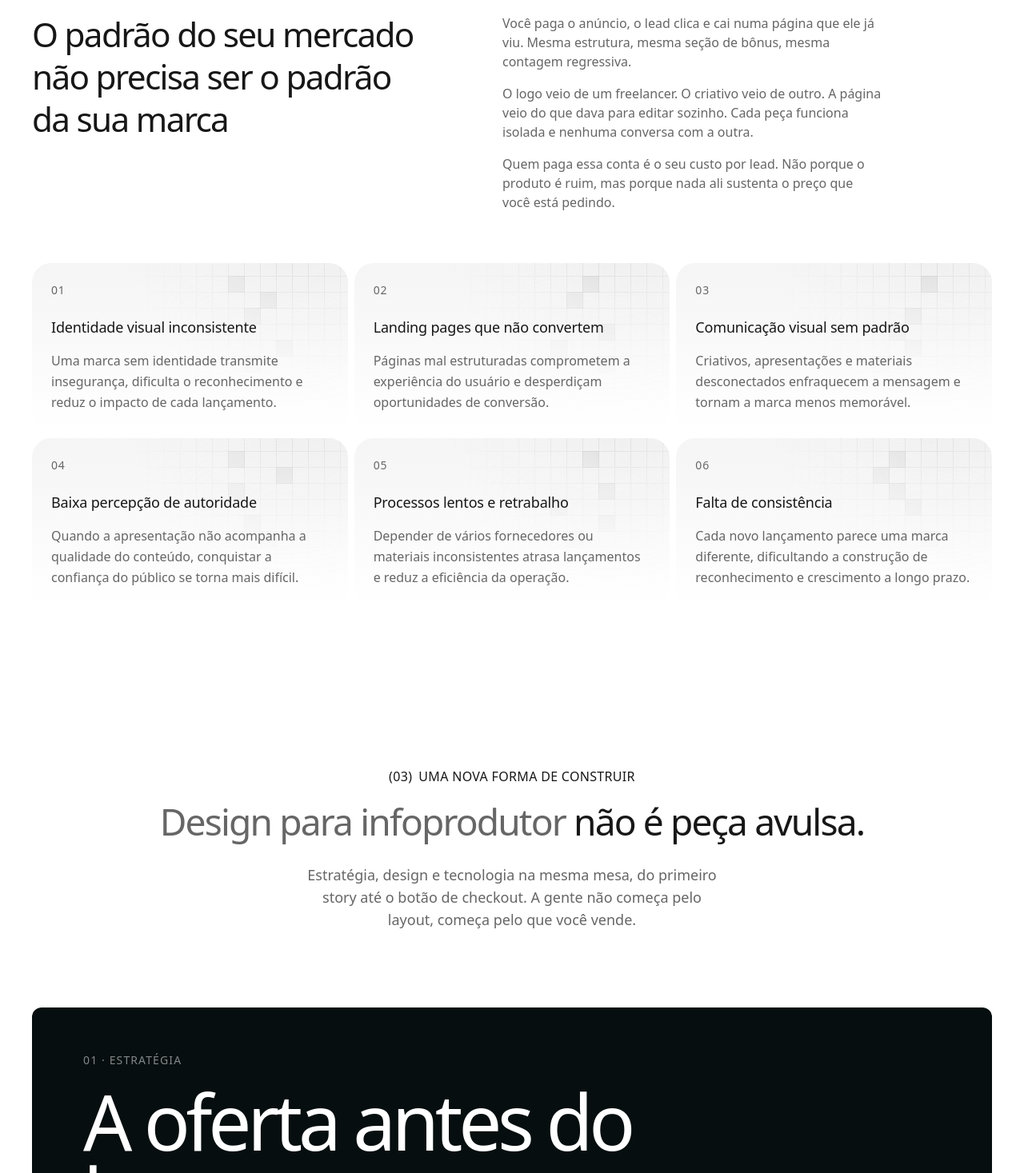
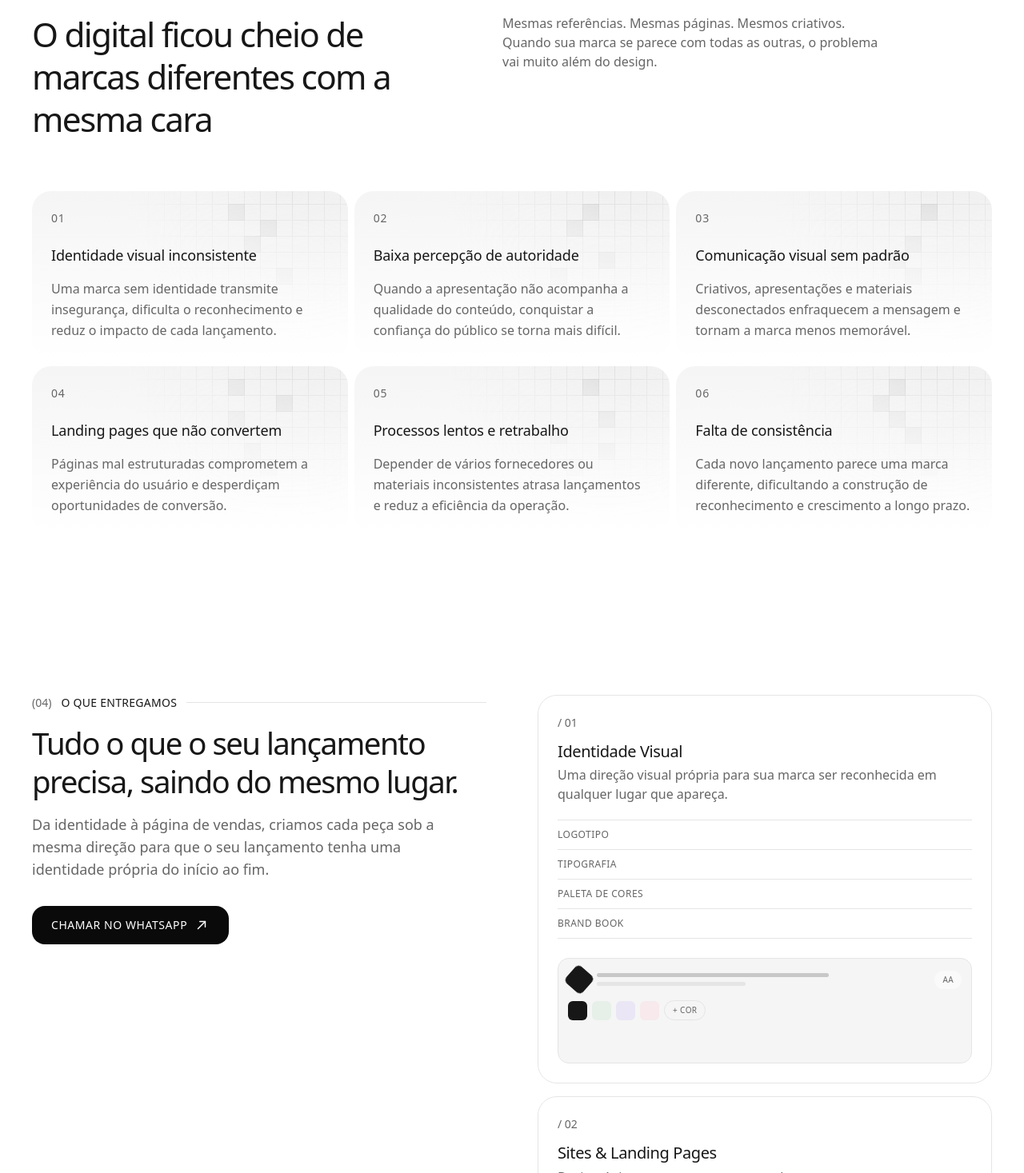
Before and after one commit to off-the-grid-pt/site, a Next.js app: page / in a window 1280 px wide. Shown: the part 1723-3190 px from the top of the page at 80% size. Built offline with nearby package versions, Linux system fonts and the light colour scheme.

Commit message:
atualizar copy e secoes da homepage

```diff
--- a/app/page.tsx
+++ b/app/page.tsx
@@ -1,7 +1,6 @@
 import Hero from "@/components/Hero";
 import CursorRevealSection from "@/components/CursorRevealSection";
 import Challenges from "@/components/Challenges";
-import Philosophy from "@/components/Philosophy";
 import Services from "@/components/Services";
 import Process from "@/components/Process";
 import About from "@/components/About";
@@ -29,7 +28,6 @@ export default function Home() {
         <Hero />
         <CursorRevealSection />
         <Challenges />
-        <Philosophy />
         <Services />
         <Process />
         <About />
--- a/components/About.tsx
+++ b/components/About.tsx
@@ -6,21 +6,20 @@ export default function About() {
       <Wrap>
         <div className="flex flex-col justify-between gap-10 lg:flex-row lg:gap-16">
           <div className="reveal lg:w-1/2">
-            <Eyebrow icon={<span>(06)</span>} className="!text-white">Quem somos</Eyebrow>
+            <Eyebrow icon={<span>(06)</span>} className="!text-white">Sobre a Off The Grid</Eyebrow>
             <h2 className="mb-4 text-3xl font-medium leading-tight tracking-[-0.04em] sm:text-4xl lg:text-5xl">
-              Duas pessoas, não uma lista de terceirizados.
+              Design para marcas que querem sair do comum
             </h2>
             <p className="mb-4 max-w-[520px] text-lg text-white/65">
-              A Off The Grid é [INSERIR: nome] e [INSERIR: nome da sócia]. Quem responde no WhatsApp
-              é quem desenha, e quem desenha é quem entrega.
+              A Off The Grid é um estúdio de design especializado em negócios digitais, criado por
+              Pedro Couto e Gabriele Severo. Desenvolvemos identidades, sites, landing pages,
+              criativos e materiais de campanha para experts, produtores e negócios que enxergam o
+              design como parte da forma como são percebidos no mercado.
             </p>
             <p className="mb-4 max-w-[520px] text-lg text-white/65">
-              [INSERIR: credencial real de cada um, nesta ordem: quem é e no que trabalha, uma
-              especialidade estreita, um número verdadeiro que já exista hoje, e o que isso significa
-              para quem contrata. Sem adjetivo de qualidade e sem número que ainda não aconteceu.]
-            </p>
-            <p className="max-w-[520px] text-lg text-white/65">
-              O nome diz o que a gente faz. Tirar a sua marca da malha padrão do seu nicho.
+              Queremos construir marcas que sejam reconhecidas, lembradas e, acima de tudo,
+              valorizadas. Por isso, cada decisão visual é pensada para elevar a percepção do
+              negócio e construir uma imagem à altura do que ele entrega.
             </p>
           </div>
 
--- a/components/Challenges.tsx
+++ b/components/Challenges.tsx
@@ -59,9 +59,9 @@ const DESAFIOS = [
   },
   {
     n: "02",
-    titulo: "Landing pages que não convertem",
+    titulo: "Baixa percepção de autoridade",
     texto:
-      "Páginas mal estruturadas comprometem a experiência do usuário e desperdiçam oportunidades de conversão.",
+      "Quando a apresentação não acompanha a qualidade do conteúdo, conquistar a confiança do público se torna mais difícil.",
   },
   {
     n: "03",
@@ -71,9 +71,9 @@ const DESAFIOS = [
   },
   {
     n: "04",
-    titulo: "Baixa percepção de autoridade",
+    titulo: "Landing pages que não convertem",
     texto:
-      "Quando a apresentação não acompanha a qualidade do conteúdo, conquistar a confiança do público se torna mais difícil.",
+      "Páginas mal estruturadas comprometem a experiência do usuário e desperdiçam oportunidades de conversão.",
   },
   {
     n: "05",
@@ -99,23 +99,13 @@ export default function Challenges() {
 
         <div className="mb-16 grid gap-8 lg:grid-cols-[45%_55%] lg:gap-12">
           <h2 className="text-3xl font-medium leading-tight tracking-[-0.04em] sm:text-4xl lg:text-[clamp(2.25rem,3.3vw,3rem)]">
-            <span className="block lg:whitespace-nowrap">O padrão do seu mercado</span>
-            <span className="block lg:whitespace-nowrap">não precisa ser o padrão</span>
-            <span className="block lg:whitespace-nowrap">da sua marca</span>
+            O digital ficou cheio de marcas diferentes com a mesma cara
           </h2>
 
-          <div className="reveal space-y-4 text-muted">
+          <div className="reveal text-muted">
             <p className="max-w-[52ch]">
-              Você paga o anúncio, o lead clica e cai numa página que ele já viu. Mesma estrutura,
-              mesma seção de bônus, mesma contagem regressiva.
-            </p>
-            <p className="max-w-[52ch]">
-              O logo veio de um freelancer. O criativo veio de outro. A página veio do que dava para
-              editar sozinho. Cada peça funciona isolada e nenhuma conversa com a outra.
-            </p>
-            <p className="max-w-[52ch]">
-              Quem paga essa conta é o seu custo por lead. Não porque o produto é ruim, mas porque
-              nada ali sustenta o preço que você está pedindo.
+              Mesmas referências. Mesmas páginas. Mesmos criativos. Quando sua marca se parece com
+              todas as outras, o problema vai muito além do design.
             </p>
           </div>
         </div>
--- a/components/CursorRevealSection.tsx
+++ b/components/CursorRevealSection.tsx
@@ -4,7 +4,7 @@ import { useEffect, useRef } from "react";
 import SoftBlurIn from "./ui/SoftBlurIn";
 
 const COPY =
-  "Design não é apenas aparência. É o sistema que transforma percepção em confiança, organiza cada ponto de contacto e faz uma marca ser reconhecida antes mesmo de ser explicada.";
+  "Grandes marcas não são reconhecidas apenas pelo que fazem, mas pela forma como fazem você perceber o valor delas.";
 
 export default function CursorRevealSection() {
   const sectionRef = useRef<HTMLElement>(null);
--- a/components/Process.tsx
+++ b/components/Process.tsx
@@ -3,26 +3,26 @@ import { Button, Eyebrow, Panel, Wrap } from "./ui/primitives";
 const ETAPAS = [
   {
     numero: "01",
-    titulo: "Conversa",
-    descricao: "Você chama no WhatsApp, conta o que vende e para quem. A gente diz se é um projeto para nós.",
+    titulo: "Briefing",
+    descricao: "Entendemos seu negócio, oferta, público, referências e os objetivos do projeto.",
     color: "#060E0F",
   },
   {
     numero: "02",
-    titulo: "Escopo por escrito",
-    descricao: "Você recebe escopo, prazo e valor fechado antes de qualquer trabalho começar.",
+    titulo: "Criação",
+    descricao: "Definimos conceito, direção visual e desenvolvemos as páginas, identidade e materiais previstos no projeto.",
     color: "#1E252C",
   },
   {
     numero: "03",
-    titulo: "Criação",
-    descricao: "O projeto chega em entregas parciais e você comenta em cima de cada uma.",
+    titulo: "Entrega",
+    descricao: "Apresentamos o projeto, refinamos os últimos detalhes e entregamos tudo organizado e pronto para ir ao ar.",
     color: "#363D43",
   },
   {
     numero: "04",
-    titulo: "Entrega",
-    descricao: "Arquivos abertos, manual de uso e uma call de passagem para a sua equipe.",
+    titulo: "Suporte",
+    descricao: "Prestamos suporte após a entrega para garantir que tudo seja implementado corretamente e que o seu lançamento aconteça conforme o planejado.",
     color: "#4C5357",
   },
 ] as const;
@@ -37,13 +37,12 @@ export default function Process() {
           </div>
 
           <h2 className="reveal text-3xl font-medium leading-tight tracking-[-0.04em] text-muted sm:text-4xl lg:text-5xl">
-            Quatro etapas. Você sabe onde o projeto está{" "}
-            <span className="text-ink">em cada uma.</span>
+            Quatro etapas. Um processo claro do início ao fim
           </h2>
 
           <p className="reveal mx-auto mt-6 max-w-lg text-lg text-muted">
-            Em cada etapa você sabe o que sai da nossa mão e quando, da primeira conversa à
-            entrega dos arquivos finais.
+            Do primeiro briefing à entrega final, cada etapa é pensada para manter o projeto claro,
+            ágil e alinhado com o que você está construindo.
           </p>
         </div>
 
--- a/components/Services.tsx
+++ b/components/Services.tsx
@@ -23,37 +23,37 @@ const SERVICOS: {
 }[] = [
   {
     n: "01",
-    titulo: "Sites e landing pages",
-    sub: "A página que segura o lead que o anúncio trouxe.",
-    itens: ["Página de vendas ou captura", "Texto e design juntos", "Mobile desenhado"],
+    titulo: "Identidade Visual",
+    sub: "Uma direção visual própria para sua marca ser reconhecida em qualquer lugar que apareça.",
+    itens: ["Logotipo", "Tipografia", "Paleta de cores", "Brand Book"],
+    viz: <MockBrand />,
+  },
+  {
+    n: "02",
+    titulo: "Sites & Landing Pages",
+    sub: "Design único e uma estrutura pensada para converter.",
+    itens: ["Personalizadas", "Responsivas", "Rápidas"],
     viz: <MockSite />,
   },
   {
-    n: "02",
-    titulo: "Identidade visual",
-    sub: "Uma marca que continua a mesma no lançamento seguinte.",
-    itens: ["Logo e versões", "Paleta com códigos", "Tipografia", "Manual de uso"],
-    viz: <MockBrand />,
-  },
-  {
     n: "03",
-    titulo: "Criativos para tráfego pago",
-    sub: "O anúncio que já chega parecido com a página de destino.",
-    itens: ["Feed e stories", "Variações para teste", "Arquivos editáveis"],
+    titulo: "Criativos",
+    sub: "Criativos que unem impacto visual, clareza e consistência para destacar sua marca em cada campanha.",
+    itens: ["Facebook & Instagram Ads", "Google Ads", "Otimizados para performance"],
     viz: <MockAds />,
   },
   {
     n: "04",
-    titulo: "Apresentações e materiais de lançamento",
-    sub: "A campanha inteira com a mesma cara, até o último slide.",
-    itens: ["Slides de aula e webinário", "Capas e thumbnails", "Cabeçalhos de e-mail"],
+    titulo: "Materiais de Lançamento",
+    sub: "Tudo o que a campanha precisa para manter a mesma identidade do primeiro contato até a entrega.",
+    itens: ["Apresentações", "Materiais de apoio", "E-books"],
     viz: <MockSlides />,
   },
   {
     n: "05",
     titulo: "Entrega editável na sua mão",
-    sub: "O projeto continua funcionando depois que a gente sai.",
-    itens: ["Arquivos abertos", "Manual de uso", "Call de passagem"],
+    sub: "Tudo o que criamos é entregue de forma organizada e editável, preparado para acompanhar os próximos passos da sua marca.",
+    itens: ["Arquivos abertos", "Manual de aplicação", "Templates reutilizáveis"],
     viz: <MockDelivery />,
   },
 ];
@@ -131,8 +131,8 @@ export default function Services() {
             </h2>
 
             <p className="mt-4 max-w-lg text-lg text-muted">
-              Cinco frentes que podem vir juntas ou separadas, na ordem que o seu momento pede. O que
-              não muda é que tudo sai com a mesma cara.
+              Da identidade à página de vendas, criamos cada peça sob a mesma direção para que o seu
+              lançamento tenha uma identidade própria do início ao fim.
             </p>
 
             <a
```
Also changed, not shown: components/Faq.tsx (+11 -19 lines).
